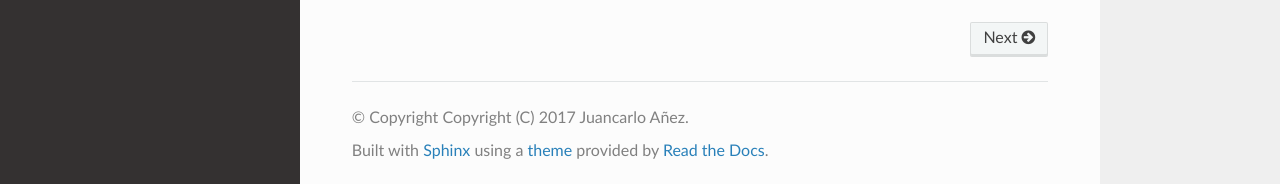
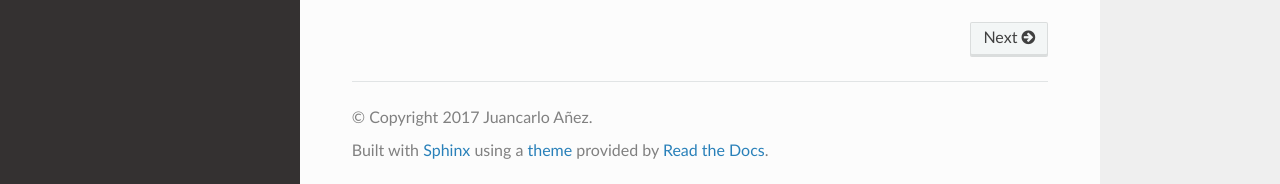
Before and after one commit to neogeny/TatSu, a Sphinx documentation site: the page built from docs/index.rst, in a window 1280 px wide and 900 px high, scrolled down 850 px. Shown: the part 713-897 px from the top of the window. Built offline with Sphinx 7.4.7 and the Read the Docs theme 2.0.0, drawn with Linux system fonts in a browser that asks for light colours; the version number could not be read and is left out.

Commit message:
Fix copyright statement in docs.

```diff
--- a/docs/conf.py
+++ b/docs/conf.py
@@ -57,7 +57,7 @@ master_doc = 'index'
 
 # General information about the project.
 project = 'TatSu'
-copyright = 'Copyright (C) 2017 Juancarlo Añez'
+copyright = '2017 Juancarlo Añez'
 author = 'Juancarlo Añez'
 
 # The version info for the project you're documenting, acts as replacement for
```
